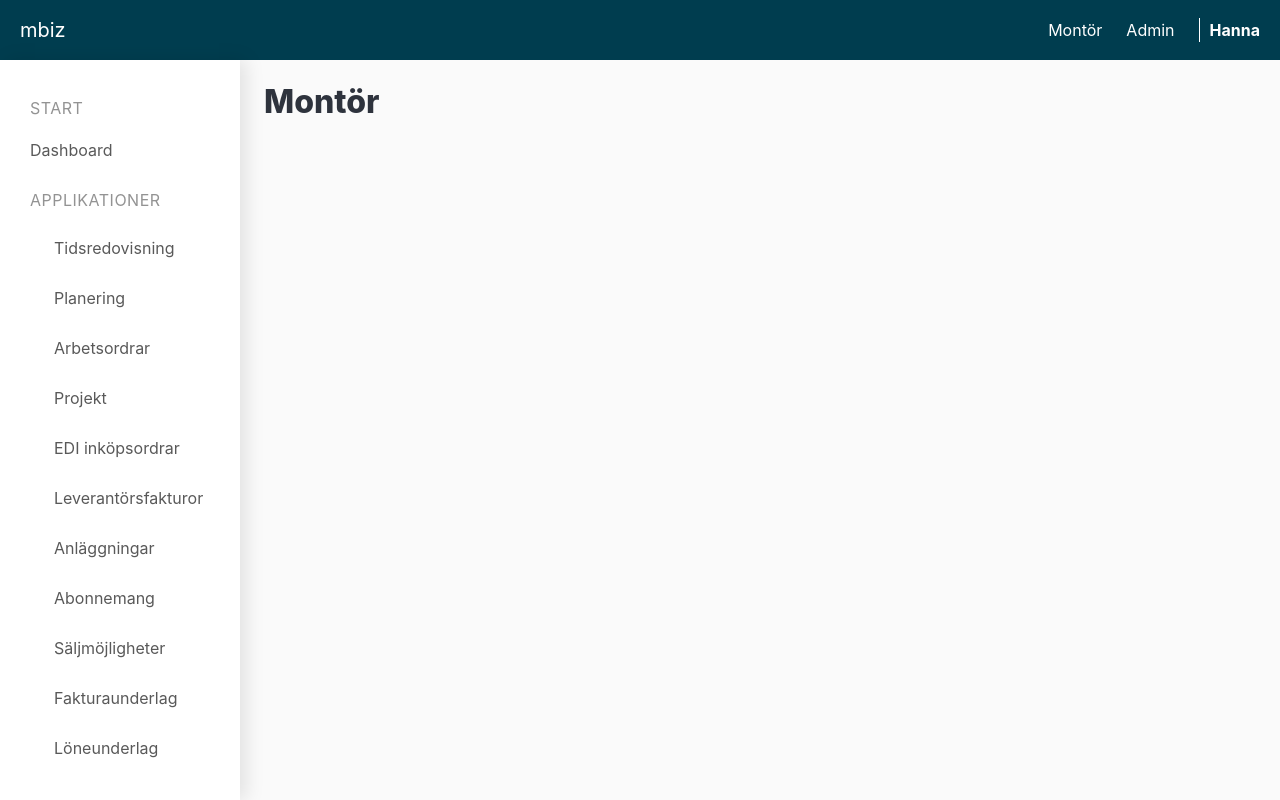
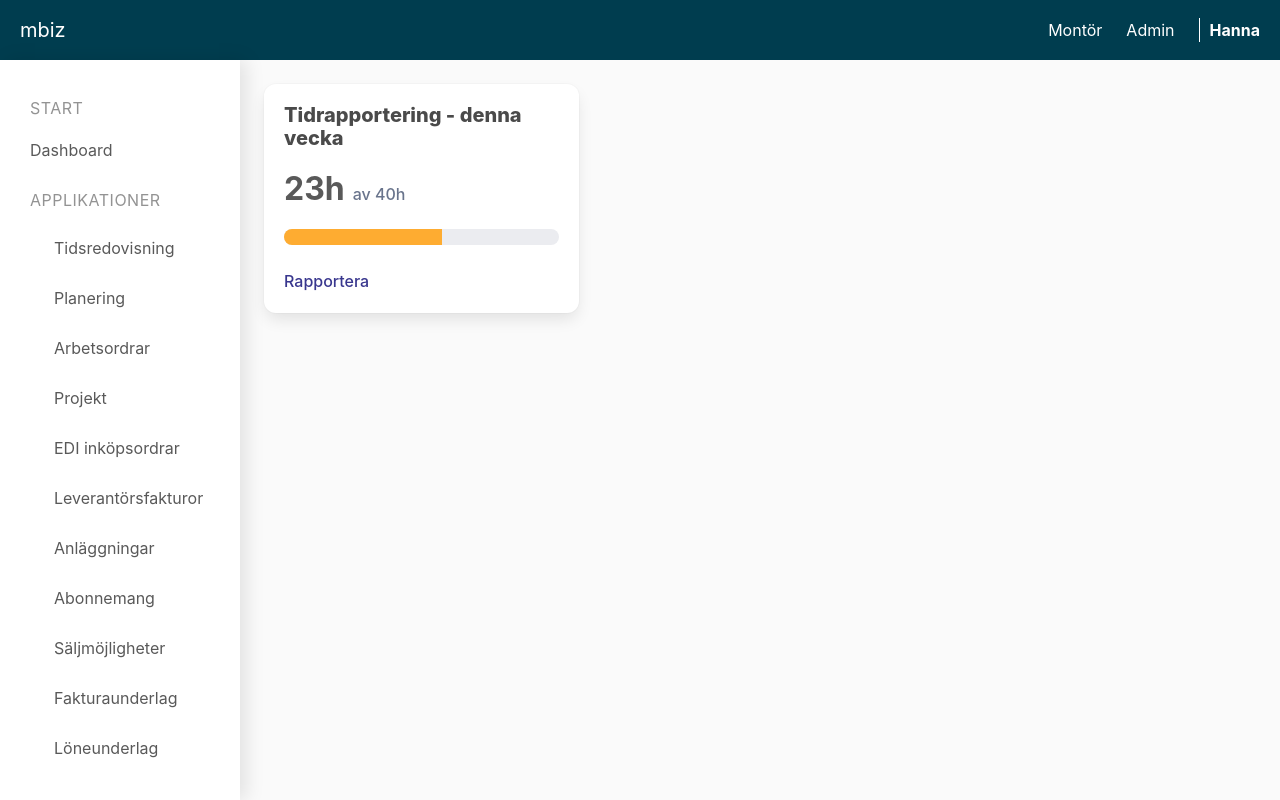
Before and after one commit to haan2402/dashboard-prototype, a Vue app: page /montor in a window 1280 px wide. Built offline with nearby package versions, Linux system fonts and the light colour scheme.

Commit message:
skapat komponent förenskild tidsrapportering samt hämtat in den komponenten i montör-vyn

```diff
--- a/src/components/widgets/TimeReport.vue
+++ b/src/components/widgets/TimeReport.vue
@@ -0,0 +1,47 @@
+<!--widget för tidrapportering - enskild rapportering-->
+<template>
+  <div class="time-report box">
+    <h3 class="widget-title title is-5 mb-4">Tidrapportering - denna vecka</h3>
+
+    <div class="time-summary mb-4">
+        <span class="reported-hours is-size-3 has-text-weight-bold">23h</span>
+        <span class="total-hours is-size-6 has-text-grey ml-2">av 40h</span>
+    </div>
+
+    <progress class="custom-progress progress" value="23" max="40">23/40</progress>
+
+    <a href="#" class="report-link has-text-weight-medium">Rapportera</a>
+  </div>
+</template>
+
+<script setup></script>
+
+<!--kompletterande styling-->
+<style scoped>
+    .widget-title {
+        color: #4A4A4A;
+    }
+
+    .reported-hours {
+        color: #595959;
+    }
+
+    .total-hours {
+        color: #595959;
+        font-weight: 500;
+    }
+
+    .custom-progress::-webkit-progress-value {
+        background-color: #FEAC31;
+    }
+
+    .custom-progress::-moz-progress-bar {
+        background-color: #FEAC31;
+    }
+
+    .report-link {
+        color: #39378E;
+        font-weight: 600;
+    }
+
+</style>
--- a/src/views/MontorView.vue
+++ b/src/views/MontorView.vue
@@ -1,7 +1,16 @@
-<script setup></script>
+<script setup>
+import TimeReport from '@/components/widgets/TimeReport.vue';
+</script>
 
+<!--vy för montörer-->
 <template>
-  <h1>Montör</h1>
+  <div class="columns is-multiline">
+
+  <div class="column is-4">
+    <TimeReport />
+  </div>
+
+</div>
 </template>
 
 <style scoped></style>
```
